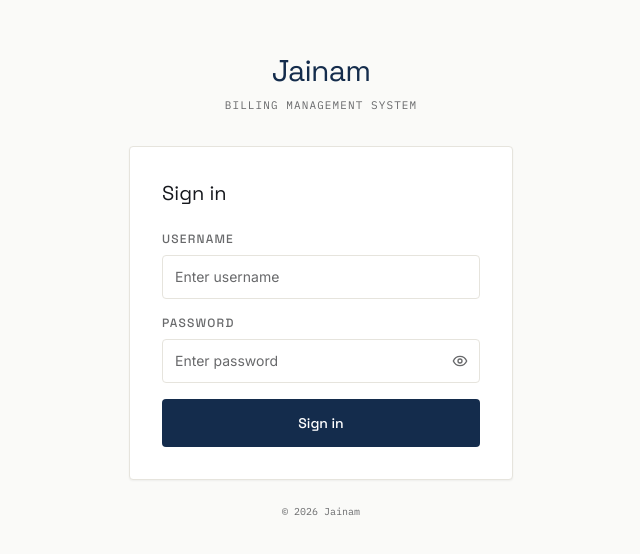
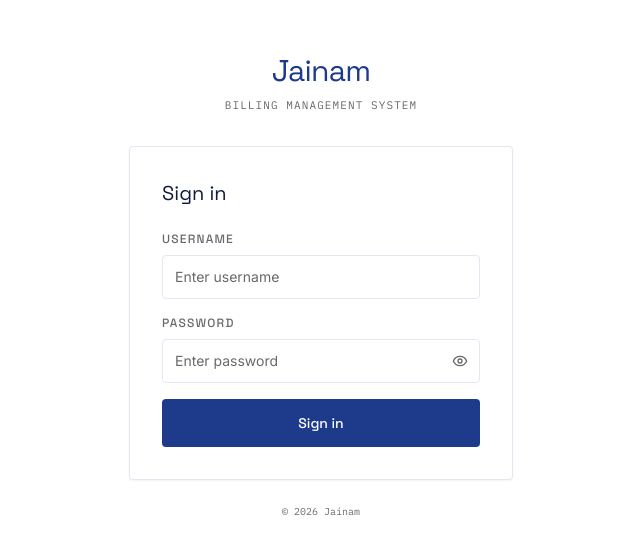
Before and after one commit to Piyush-sharma01/Jainam-billing-system1, a React (Vite) app in the folder billing-frontend/: page /login in a window 1280 px wide. Shown: the part 114-668 px from the top of the page, without its empty margins (319-959 px from the left). Built offline with nearby package versions, Linux system fonts and the light colour scheme; no server answers.

Commit message:
Revise color tokens in Tailwind config
Updated color tokens for the JAINAM brand system and adjusted legacy token mappings.

```diff
--- a/billing-frontend/tailwind.config.js
+++ b/billing-frontend/tailwind.config.js
@@ -7,24 +7,34 @@ export default {
   theme: {
     extend: {
       colors: {
-        // Existing light tokens (admin + storefront shell)
-        primary:    '#142C4C',
-        secondary:  '#E8672A',
+        // ===== JAINAM BRAND SYSTEM (redesign) =====
+        // The three brand colors — used with real visual weight, not just as buttons.
+        navy:   '#1E3A8A',   // Blueprint Navy
+        coral:  '#FF5A5F',   // High-Tech Coral
+        paper:  '#FFFFFF',   // Stark White
+        // Supporting neutrals (structure only — never competing with the 3 brand colors)
+        ink:      '#0F1B3D',
+        'ink-soft': '#4A5578',
+        line:     '#E4E7F2',
+
+        // Legacy tokens kept as aliases so any untouched component still renders
+        // sensibly instead of breaking (mapped onto the new light system).
+        primary:    '#1E3A8A',
+        secondary:  '#FF5A5F',
         accent:     '#F3F1EA',
-        canvas:     '#FAFAF8',
+        canvas:     '#FFFFFF',
         surface:    '#FFFFFF',
-        ink:        '#16181D',
+        ink_old: '#16181D',
         'ink-muted':'#68696B',
-        hairline:   '#E6E4DD',
-        // Dark homepage tokens
+        hairline:   '#E4E7F2',
         dark: {
-          bg:      '#101820',
-          surface: '#18232D',
-          deep:    '#0C1219',
-          border:  '#1E2D3D',
-          text:    '#F4F0E6',
-          muted:   '#8B949E',
-          copper:  '#D9822B',
+          bg:      '#FFFFFF',
+          surface: '#FFFFFF',
+          deep:    '#1E3A8A',
+          border:  '#E4E7F2',
+          text:    '#0F1B3D',
+          muted:   '#4A5578',
+          copper:  '#FF5A5F',
         },
       },
       fontFamily: {
```
